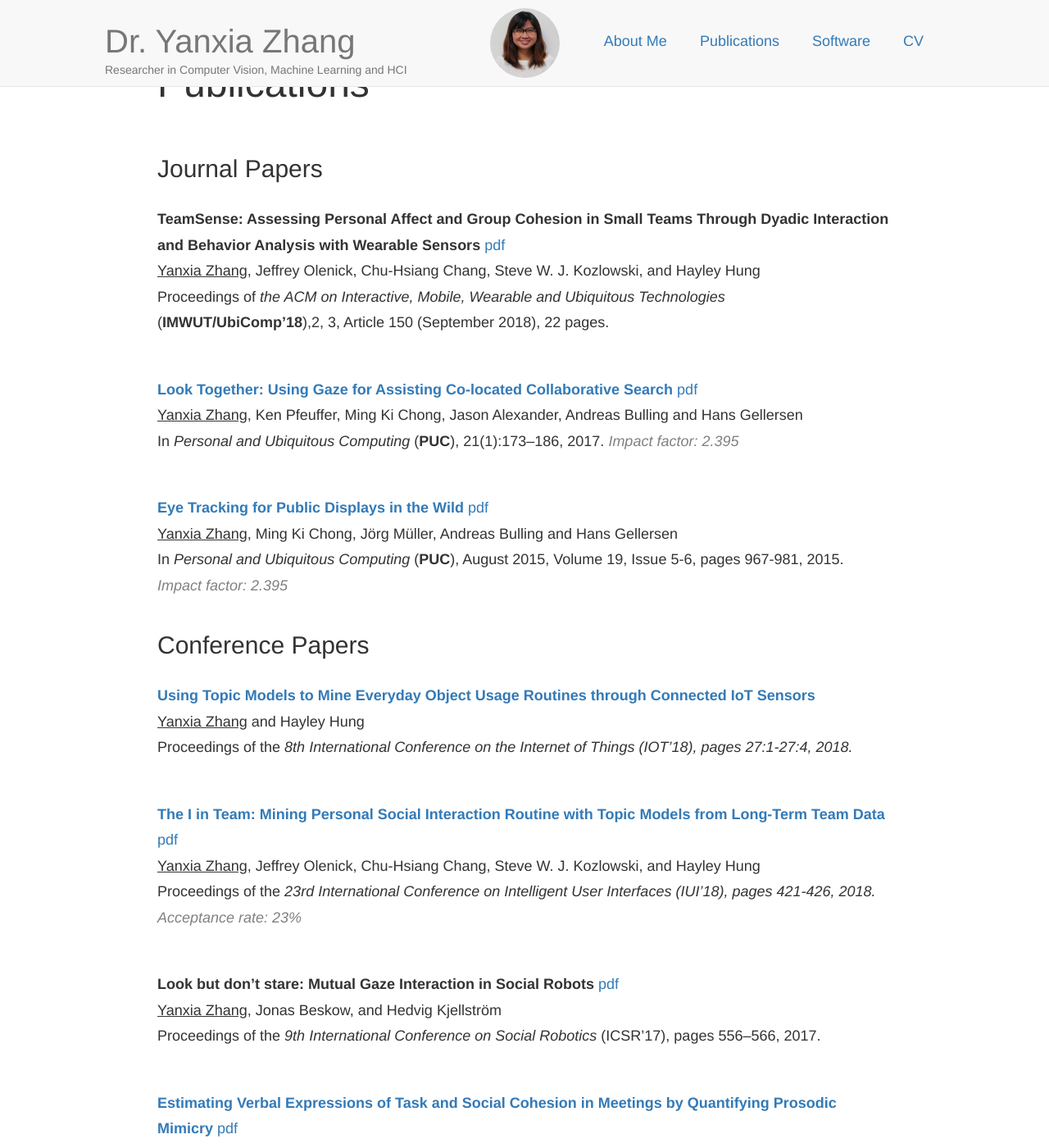
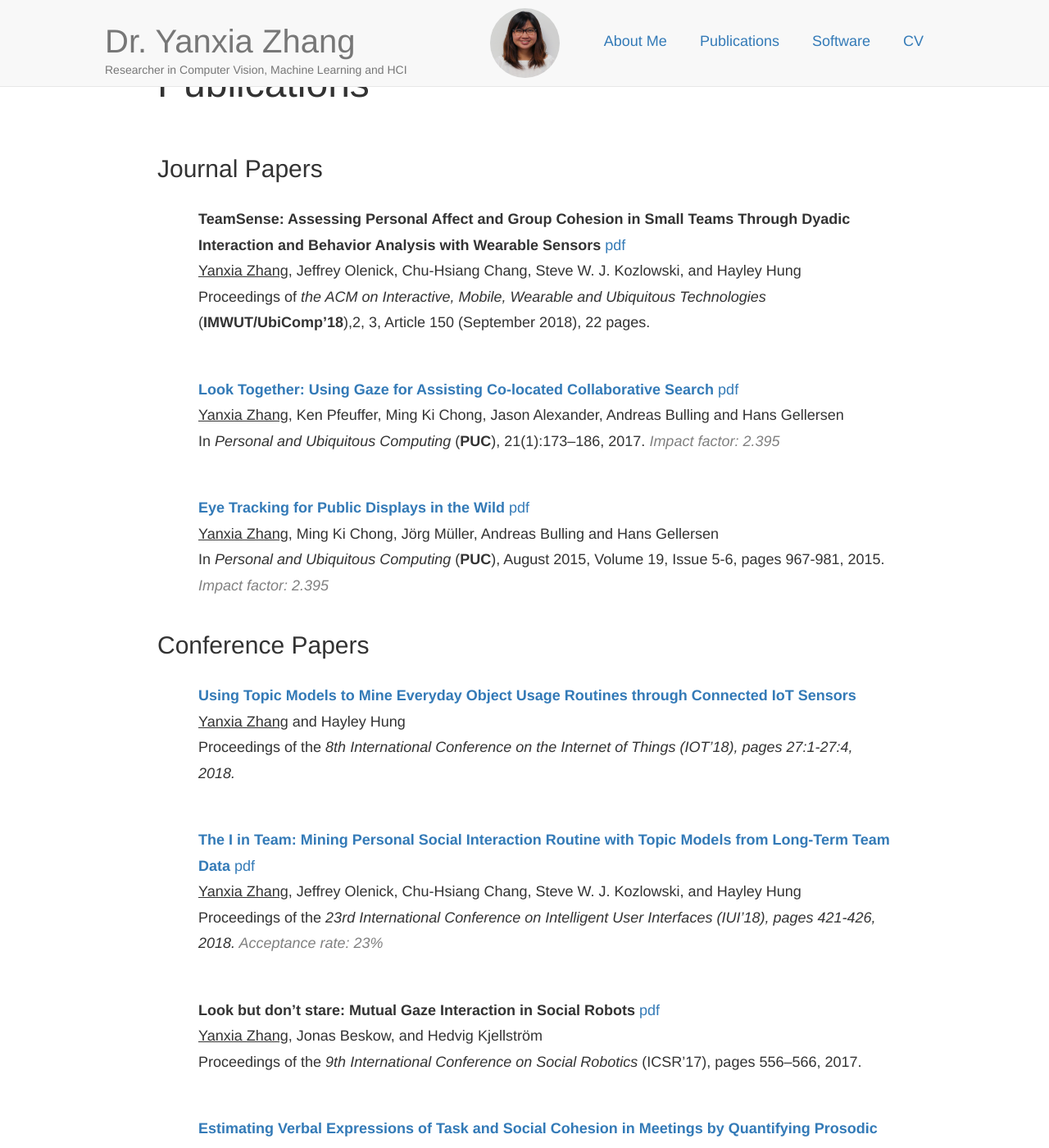
Before and after one commit to yanxia-zhang/yanxia-zhang.github.io, a Jekyll site: the page built from index.html, in a window 1280 px wide and 1400 px high, scrolled down 3312 px. Shown: the whole window at 82% size. Built offline with Jekyll 4.4.1, drawn with Linux system fonts in a browser that asks for light colours; nearby versions of some CDN libraries.

Commit message:
restyle publications

```diff
--- a/_includes/cv.html
+++ b/_includes/cv.html
@@ -4,7 +4,7 @@
   <div style="height:30px;"></div>
 
   <h2><span>Education</span></h2>
-  <p class="cv_p">
+  <p class="p_left">
     Ph.D. in Computer Science, Lancaster University, UK (2010 – 2015)<br/>
     Master of Science in Artificial Intelligence, University of Amsterdam, Netherlands (2008 – 2010)<br/>
     Bachelor of Science in Electronics and Information Engineering, Huazhong University of Science and Technology, China (2004 – 2008)<br/>
@@ -12,7 +12,7 @@
   </p>
 
   <h2><span>Teaching</span></h2>
-  <p class="cv_p">
+  <p class="p_left">
     Co-instructor, Algorithms and Data Structure, Delft University of Technology (2017)<br/>
     Co-instructor, Multimedia Analyse, Delft University of Technology (2017)<br/>
     Teaching Assistant, Media Coding &amp; Processing, Lancaster University (2015)<br/>
@@ -20,7 +20,7 @@
   </p>
 
   <h2><span>Selected Awards</span></h2>
-  <p class="cv_p">
+  <p class="p_left">
     Marie Curie Fellowship, European Commission (2011 – 2014)<br/>
     Runner-up of Best PhD Talks at the SciTech Christmas Conference, Lancaster University, UK (2014)<br/>
     Best Presentation at the Symposium on Natural User Interfaces, Augmented Reality and Beyond, The Rank Prize Funds, UK (2013)<br/>
@@ -32,7 +32,7 @@
 
   <h2><span>Skills</span></h2>
 
-  <p class="cv_p">
+  <p class="p_left">
     Python, C/C++<br/>
     OpenCV, Qt, Kinect SDK, Tobii SDK<br/>
     Matlab, R, Visualization Toolkit (VTK), scikit-learn, Keras<br/>
--- a/_includes/publications.html
+++ b/_includes/publications.html
@@ -2,80 +2,80 @@
 <section>
   <h1 class="big_h1">Publications</h1>
   <div style="height:30px;"></div>
-
   <h2><span>Journal Papers</span></h2>
-  <p><strong>TeamSense: Assessing Personal Affect and Group Cohesion in Small Teams Through Dyadic Interaction and Behavior Analysis with Wearable Sensors </strong><a href="http://www.yanxiazhang.com/wp-content/uploads/2018/09/J3_IMWUT2018.pdf">pdf</a><br />
+  <p class="p_left">
+    <strong>TeamSense: Assessing Personal Affect and Group Cohesion in Small Teams Through Dyadic Interaction and Behavior Analysis with Wearable Sensors </strong><a href="http://www.yanxiazhang.com/wp-content/uploads/2018/09/J3_IMWUT2018.pdf">pdf</a><br />
     <span style="text-decoration: underline;">Yanxia Zhang</span>, Jeffrey Olenick, Chu-Hsiang Chang, Steve W. J. Kozlowski, and Hayley Hung<br />
     Proceedings of<em> the ACM on Interactive, Mobile, Wearable and Ubiquitous Technologies </em>(<strong>IMWUT/UbiComp&#8217;18</strong>),2, 3, Article 150 (September 2018), 22 pages.
   </p>
 
-
-<p><a href="https://link.springer.com/article/10.1007/s00779-016-0969-x" target="_blank" rel="noopener"><strong>Look Together: Using Gaze for Assisting Co-located Collaborative Search </strong></a><a href="http://www.yanxiazhang.com/wp-content/uploads/2017/12/J2_PUC2017.pdf">pdf</a><br />
+  <p class="p_left">
+    <a href="https://link.springer.com/article/10.1007/s00779-016-0969-x" target="_blank" rel="noopener"><strong>Look Together: Using Gaze for Assisting Co-located Collaborative Search </strong></a><a href="http://www.yanxiazhang.com/wp-content/uploads/2017/12/J2_PUC2017.pdf">pdf</a><br />
     <span style="text-decoration: underline;">Yanxia Zhang</span>, Ken Pfeuffer, Ming Ki Chong, Jason Alexander, Andreas Bulling and Hans Gellersen<br />
     In <em>Personal and Ubiquitous Computing</em> (<strong>PUC</strong>), 21(1):173–186, 2017.<span style="color: #808080;"> <i>Impact factor: 2.395</i></span>
   </p>
 
-
-<p><a href="https://link.springer.com/article/10.1007/s00779-015-0866-8" target="_blank" rel="noopener"><strong>Eye Tracking for Public Displays in the Wild </strong></a> <a href="http://www.yanxiazhang.com/wp-content/uploads/2017/12/J1_PUC2015.pdf">pdf</a><br />
+  <p class="p_left">
+    <a href="https://link.springer.com/article/10.1007/s00779-015-0866-8" target="_blank" rel="noopener"><strong>Eye Tracking for Public Displays in the Wild </strong></a> <a href="http://www.yanxiazhang.com/wp-content/uploads/2017/12/J1_PUC2015.pdf">pdf</a><br />
     <span style="text-decoration: underline;">Yanxia Zhang</span>, Ming Ki Chong, Jörg Müller, Andreas Bulling and Hans Gellersen<br />
     In <em>Personal and Ubiquitous Computing</em> (<strong>PUC</strong>), August 2015, Volume 19, Issue 5-6, pages 967-981, 2015. <span style="color: #808080;"><i>Impact factor: 2.395</i></span>
   </p>
 
-
   <h2><span>Conference Papers</span></h2>
-<p><strong><a href="https://dl.acm.org/citation.cfm?id=3277634">Using Topic Models to Mine Everyday Object Usage Routines through Connected IoT Sensors</a></strong><br />
+  <p class="p_left">
+    <strong><a href="https://dl.acm.org/citation.cfm?id=3277634">Using Topic Models to Mine Everyday Object Usage Routines through Connected IoT Sensors</a></strong><br />
     <span style="text-decoration: underline;">Yanxia Zhang</span> and Hayley Hung<br />
     Proceedings of the <em>8th International Conference on the Internet of Things<em> (IOT&#8217;18), pages 27:1-27:4, 2018.</em></em>
   </p>
 
-
-<p><strong><a href="https://dl.acm.org/citation.cfm?id=3172997">The I in Team: Mining Personal Social Interaction Routine with Topic Models from Long-Term Team Data</a> </strong><a href="http://www.yanxiazhang.com/wp-content/uploads/2017/12/C11_IUI2018.pdf">pdf</a><br />
+  <p class="p_left">
+    <strong><a href="https://dl.acm.org/citation.cfm?id=3172997">The I in Team: Mining Personal Social Interaction Routine with Topic Models from Long-Term Team Data</a> </strong><a href="http://www.yanxiazhang.com/wp-content/uploads/2017/12/C11_IUI2018.pdf">pdf</a><br />
     <span style="text-decoration: underline;">Yanxia Zhang</span>, Jeffrey Olenick, Chu-Hsiang Chang, Steve W. J. Kozlowski, and Hayley Hung<br />
     Proceedings of the <em>23rd International Conference on Intelligent User Interfaces<em> (IUI’18), pages 421-426, 2018. <span style="color: #808080;"><i>Acceptance rate: 23%</i></span></em></em>
   </p>
 
-
-<p><strong>Look but don’t stare: Mutual Gaze Interaction in Social Robots </strong><a href="http://www.yanxiazhang.com/wp-content/uploads/2017/12/C10_ICSR2017.pdf">pdf</a><br />
+  <p class="p_left">
+    <strong>Look but don’t stare: Mutual Gaze Interaction in Social Robots </strong><a href="http://www.yanxiazhang.com/wp-content/uploads/2017/12/C10_ICSR2017.pdf">pdf</a><br />
     <span style="text-decoration: underline;">Yanxia Zhang</span>, Jonas Beskow, and Hedvig Kjellström<br />
     Proceedings of the <em>9th International Conference on Social Robotics</em> (ICSR’17), pages 556–566, 2017.
   </p>
 
-
-<p><a href="https://dl.acm.org/citation.cfm?id=3136811&amp;CFID=1018144267&amp;CFTOKEN=63225091" target="_blank" rel="noopener"><strong>Estimating Verbal Expressions of Task and Social Cohesion in Meetings by Quantifying Prosodic Mimicry </strong></a><a href="http://www.yanxiazhang.com/wp-content/uploads/2017/12/C9_ICMI2017.pdf">pdf</a><br />
+  <p class="p_left">
+    <a href="https://dl.acm.org/citation.cfm?id=3136811&amp;CFID=1018144267&amp;CFTOKEN=63225091" target="_blank" rel="noopener"><strong>Estimating Verbal Expressions of Task and Social Cohesion in Meetings by Quantifying Prosodic Mimicry </strong></a><a href="http://www.yanxiazhang.com/wp-content/uploads/2017/12/C9_ICMI2017.pdf">pdf</a><br />
     Marjolein Nanninga, <span style="text-decoration: underline;">Yanxia Zhang</span>, Nale Lehmann-Willenbrock, Zoltán Szlávik, and Hayley Hung<br />
     Proceedings of the <em>19th ACM International Conference on Multimodal Interaction</em> (ICMI’17), pages 206–215, 2017. <span style="color: #808080;"><i>Acceptance rate: 17% (oral)</i></span>
   </p>
 
-
-<p><a href="https://link.springer.com/chapter/10.1007/978-3-319-39627-9_26" target="_blank" rel="noopener"><strong>Monitoring Dementia with Automatic Eye </strong><strong>Movements Analysis </strong></a><a href="http://www.yanxiazhang.com/wp-content/uploads/2017/12/C8_KESIDT_2016.pdf">pdf</a><br />
+  <p class="p_left">
+    <a href="https://link.springer.com/chapter/10.1007/978-3-319-39627-9_26" target="_blank" rel="noopener"><strong>Monitoring Dementia with Automatic Eye </strong><strong>Movements Analysis </strong></a><a href="http://www.yanxiazhang.com/wp-content/uploads/2017/12/C8_KESIDT_2016.pdf">pdf</a><br />
     <span style="text-decoration: underline;">Yanxia Zhang</span>, Thomas Wilcockson, Kwang In Kim, Trevor Crawford, Hans Gellersen, and Pete Sawyer.<br />
     Proceedings of the <em>8th KES International Conference on Intelligent Decision Technologies</em> (KES-IDT’16) – Part II, pages 299–309. Springer International Publishing, 2016.
   </p>
 
-
-<p><a href="https://dl.acm.org/citation.cfm?id=2857509&amp;CFID=1018144267&amp;CFTOKEN=63225091" target="_blank" rel="noopener"><strong>Gaussian Processes as an Alternative to Polynomial Gaze Estimation Functions </strong></a><a href="http://www.yanxiazhang.com/wp-content/uploads/2017/12/C7_ETRA2016.pdf">pdf</a><br />
+  <p class="p_left">
+    <a href="https://dl.acm.org/citation.cfm?id=2857509&amp;CFID=1018144267&amp;CFTOKEN=63225091" target="_blank" rel="noopener"><strong>Gaussian Processes as an Alternative to Polynomial Gaze Estimation Functions </strong></a><a href="http://www.yanxiazhang.com/wp-content/uploads/2017/12/C7_ETRA2016.pdf">pdf</a><br />
     Laura Sesma-Sanchez, <span style="text-decoration: underline;">Yanxia Zhang</span>, Andreas Bulling and Hans Gellersen<br />
     Proceedings of the 9<em>th International Symposium on Eye Tracking Research and Applications</em> (ETRA’16), pages 229-232, 2016.
   </p>
 
-
-<p><a href="https://dl.acm.org/citation.cfm?id=2807460&amp;CFID=1018144267&amp;CFTOKEN=63225091" target="_blank" rel="noopener"><strong>Gaze-Shifting: Direct-Indirect Input with Pen and Touch Modulated by Gaze </strong></a><a href="http://www.yanxiazhang.com/wp-content/uploads/2017/12/C6_UIST2015.pdf">pdf</a><br />
+  <p class="p_left">
+    <a href="https://dl.acm.org/citation.cfm?id=2807460&amp;CFID=1018144267&amp;CFTOKEN=63225091" target="_blank" rel="noopener"><strong>Gaze-Shifting: Direct-Indirect Input with Pen and Touch Modulated by Gaze </strong></a><a href="http://www.yanxiazhang.com/wp-content/uploads/2017/12/C6_UIST2015.pdf">pdf</a><br />
     Ken Pfeuffer, Jason Alexander, Ming Ki Chong, <span style="text-decoration: underline;">Yanxia Zhang</span> and Hans Gellersen<br />
     Proceedings of the <em>28th Annual ACM Symposium on User Interface Software and Technology</em> (UIST’15), Charlotte, NC, USA, pages 373-383, 2015. <strong>(Honorable Mention/Best Paper Nominee) </strong><span style="color: #808080;"><i>Acceptance rate: 24%</i></span>
   </p>
 
-
-<p><strong><a href="https://link.springer.com/chapter/10.1007/978-3-319-22698-9_39" target="_blank" rel="noopener">The Costs and Benefits of Combining Gaze and Hand Gestures for Remote Interaction</a> </strong><a href="http://www.yanxiazhang.com/wp-content/uploads/2017/12/C5_INTERACT2015.pdf">pdf</a><br />
+  <p class="p_left">
+    <strong><a href="https://link.springer.com/chapter/10.1007/978-3-319-22698-9_39" target="_blank" rel="noopener">The Costs and Benefits of Combining Gaze and Hand Gestures for Remote Interaction</a> </strong><a href="http://www.yanxiazhang.com/wp-content/uploads/2017/12/C5_INTERACT2015.pdf">pdf</a><br />
     <span style="text-decoration: underline;">Yanxia Zhang</span>, Sophie Stellmach, Abigail Sellen, and Andrew Blake<br />
     Proceedings of the <em>15th IFIP TC.13 International Conference on Human-Computer Interaction</em> (INTERACT&#8217;15), pages 570-577, 2015. <span style="color: #808080;"><i>Acceptance rate: 27%</i></span>
   </p>
 
-
-<p><iframe src="//www.youtube.com/embed/Sh-jVPvx5Zw?rel=0" width="560" height="315" frameborder="0" allowfullscreen="allowfullscreen"></iframe>
+  <p class="p_left">
+    <iframe src="//www.youtube.com/embed/Sh-jVPvx5Zw?rel=0" width="560" height="315" frameborder="0" allowfullscreen="allowfullscreen"></iframe>
   </p>
 
-
-<p><!--This is a comment. Comments are not displayed in the browser
+  <p class="p_left">
+  <!--This is a comment. Comments are not displayed in the browser
 <a href="http://dx.doi.org/10.1145/2632048.2636071" target="_blank" rel="noopener">
 --><br />
 <a href="https://dl.acm.org/citation.cfm?id=2636071&amp;CFID=1018144267&amp;CFTOKEN=63225091" target="_blank" rel="noopener"><strong>GazeHorizon: Enabling Passers-by to Interact with Public Displays by Gaze</strong></a> <a href="http://www.yanxiazhang.com/wp-content/uploads/2017/12/C4_UbiComp2014.pdf">pdf</a><br />
@@ -83,12 +83,12 @@
 Proceedings of the <em>2014 ACM International Joint Conference on Pervasive and Ubiquitous Computing</em> (UbiComp&#8217;14), Seattle, Washington, USA, pages 559-563, 2014. <span style="color: #808080;"><i>Acceptance rate: 20.7%</i></span>
 </p>
 
-
-<p><iframe src="//www.youtube.com/embed/FV5ViwMnn4w?rel=0" width="560" height="315" frameborder="0" allowfullscreen="allowfullscreen"></iframe>
+<p class="p_left">
+  <iframe src="//www.youtube.com/embed/FV5ViwMnn4w?rel=0" width="560" height="315" frameborder="0" allowfullscreen="allowfullscreen"></iframe>
 </p>
 
-
-<p><!--This is a comment. Comments are not displayed in the browser
+<p class="p_left">
+  <!--This is a comment. Comments are not displayed in the browser
 <a href="http://dx.doi.org/10.1145/2598153.2598186" target="_blank" rel="noopener">
 --><br />
 <strong><a href="https://dl.acm.org/citation.cfm?id=2598186&amp;CFID=1018144267&amp;CFTOKEN=63225091" target="_blank" rel="noopener">Pupil-Canthi-Ratio: A Calibration-Free Method for Tracking Horizontal Gaze Direction</a> </strong><a href="http://www.yanxiazhang.com/wp-content/uploads/2017/12/C3_AVI2014.pdf">pdf</a><br />
@@ -96,23 +96,23 @@ Proceedings of the <em>2014 ACM International Joint Conference on Pervasive and
 Proceedings of the <em>12th International Working Conference on Advanced Visual Interfaces</em> (AVI&#8217;14), Como, Italy, pages 129-132, 2014. <span style="color: #808080;"><i>Acceptance rate: 29%</i></span>
 </p>
 
-
-<p><iframe src="//www.youtube.com/embed/XJT1ux834Xg?rel=0" width="560" height="315" frameborder="0" allowfullscreen="allowfullscreen"></iframe>
+<p class="p_left">
+  <iframe src="//www.youtube.com/embed/XJT1ux834Xg?rel=0" width="560" height="315" frameborder="0" allowfullscreen="allowfullscreen"></iframe>
 </p>
 
-
-<p><a href="https://dl.acm.org/citation.cfm?id=2470775&amp;CFID=1018144267&amp;CFTOKEN=63225091" target="_blank" rel="noopener"><strong>SideWays: A Gaze Interface for Spontaneous Interaction with Situated Displays</strong></a> <a href="http://www.yanxiazhang.com/wp-content/uploads/2017/12/C2_CHI2013.pdf">pdf</a><br />
+<p class="p_left">
+  <a href="https://dl.acm.org/citation.cfm?id=2470775&amp;CFID=1018144267&amp;CFTOKEN=63225091" target="_blank" rel="noopener"><strong>SideWays: A Gaze Interface for Spontaneous Interaction with Situated Displays</strong></a> <a href="http://www.yanxiazhang.com/wp-content/uploads/2017/12/C2_CHI2013.pdf">pdf</a><br />
   <span style="text-decoration: underline;">Yanxia Zhang</span>, Andreas Bulling and Hans Gellersen<br />
   Proceedings of the <em>31st SIGCHI International Conference on Human Factors in Computing Systems</em> (CHI&#8217;13), Paris, France, pages 851-860, 2013. <span style="color: #808080;"><i>Acceptance rate: 20%</i></span>
 </p>
 
-
-<p><iframe src="//www.youtube.com/embed/TUAh8xseE0s?rel=0" width="560" height="315" frameborder="0" allowfullscreen="allowfullscreen"></iframe><br />
+<p class="p_left">
+  <iframe src="//www.youtube.com/embed/TUAh8xseE0s?rel=0" width="560" height="315" frameborder="0" allowfullscreen="allowfullscreen"></iframe><br />
   <span style="color: #ff6600;">Press Coverage: </span><a href="http://www.bbc.co.uk/news/technology-22351995" target="_blank" rel="noopener">BBC News</a>, <a href="http://www.newscientist.com/article/dn23455-eyetracking-gadget-knows-just-what-youre-longing-for.html" target="_blank" rel="noopener">NewScientist</a>, <a href="http://www.forbes.com/sites/tarunwadhwa/2013/05/08/with-recent-advances-in-eye-tracking-advertising-set-to-become-even-more-invasive/" target="_blank" rel="noopener">Forbes</a>, <a href="http://phys.org/news/2013-05-sideways-eye-tracking-shown-paris-conference.html" target="_blank" rel="noopener">Phys.org</a>
 </p>
 
-
-<p><!--This is a comment. Comments are not displayed in the browser
+<p class="p_left">
+  <!--This is a comment. Comments are not displayed in the browser
 <a href="http://dx.doi.org/10.1145/2168556.2168611" target="_blank" rel="noopener">
 --><br />
 <strong><a href="https://dl.acm.org/citation.cfm?id=2168611&amp;CFID=1018144267&amp;CFTOKEN=63225091" target="_blank" rel="noopener">Towards Pervasive Gaze Tracking with Low-level Image Features</a> </strong><a href="http://www.yanxiazhang.com/wp-content/uploads/2017/12/C1_ETRA2012.pdf">pdf</a><br />
@@ -121,50 +121,49 @@ Proceedings of the <em>7th International Symposium on Eye Tracking Research and
 <span style="color: #ff6600;">Source code:</span> <a href="http://www.yanxiazhang.com/wp-content/uploads/2013/04/DikablisSocketDemo.rar">DikablisSocket</a>
 </p>
 
-
 <h2><span>PhD Thesis</span></h2>
-<p><a href="http://eprints.lancs.ac.uk/76906/"><strong>Eye Tracking and Gaze Interface Design for Pervasive Displays</strong></a><br />
+<p class="p_left">
+  <a href="http://eprints.lancs.ac.uk/76906/"><strong>Eye Tracking and Gaze Interface Design for Pervasive Displays</strong></a><br />
   Yanxia Zhang, Lancaster University, 2015
 </p>
 
-
 <h2><span>Workshop Papers</span></h2>
-<p><strong><a href="https://dl.acm.org/citation.cfm?id=2807960&amp;CFID=1018144267&amp;CFTOKEN=63225091" target="_blank" rel="noopener">The 5th International Workshop on Pervasive Eye Tracking and Mobile Eye-based Interaction</a></strong><br />
+<p class="p_left">
+  <strong><a href="https://dl.acm.org/citation.cfm?id=2807960&amp;CFID=1018144267&amp;CFTOKEN=63225091" target="_blank" rel="noopener">The 5th International Workshop on Pervasive Eye Tracking and Mobile Eye-based Interaction</a></strong><br />
   Peter Kiefer, <span style="text-decoration: underline;">Yanxia Zhang</span> and Andreas Bulling<br />
   Adjunct Proceedings of the <em>2015 ACM International Joint Conference on Pervasive and Ubiquitous Computing </em>(UbiComp/ISWC&#8217;15 Adjunct), Osaka, Japan, pages 825-828, 2015.
 </p>
 
-
-<p><a href="http://dx.doi.org/10.1109/PerComW.2013.6529455" target="_blank" rel="noopener"><strong>Exploring Concept Drift using Interactive Simulations</strong></a><br />
+<p class="p_left">
+  <a href="http://dx.doi.org/10.1109/PerComW.2013.6529455" target="_blank" rel="noopener"><strong>Exploring Concept Drift using Interactive Simulations</strong></a><br />
   Jeremiah Smith, Naranker Dulay, Mate Atilla Toth, Oliver Amft and <span style="text-decoration: underline;">Yanxia Zhang</span><br />
   Proceedings of the <em>2013 IEEE International Conference on Pervasive Computing and Communications Workshops (PERCOM Workshops)</em>, San Diego, CA, pages 49-54, 2013.
 </p>
 
-
-<p><a href="http://dx.doi.org/10.1145/2029956.2029961" target="_blank" rel="noopener"><br />
+<p class="p_left">
+  <a href="http://dx.doi.org/10.1145/2029956.2029961" target="_blank" rel="noopener"><br />
     <strong>Discrimination of Gaze Directions Using Low-Level Eye Image Feature</strong></a><br />
     <span style="text-decoration: underline;">Yanxia Zhang</span>, Andreas Bulling and Hans Gellersen<br />
     Proceedings of the <em>1st International Workshop on Pervasive Eye Tracking and Mobile Eye-Based Interaction</em> (PETMEI&#8217;11), Beijing, China, pages 9-13, September 2011.
   </p>
 
-
   <h2><span>Demos</span></h2>
-<p><a href="https://dl.acm.org/citation.cfm?id=2800922&amp;CFID=1018144267&amp;CFTOKEN=63225091" target="_blank" rel="noopener"><strong>A Collaborative Gaze Aware Information Display</strong></a><br />
+  <p class="p_left">
+    <a href="https://dl.acm.org/citation.cfm?id=2800922&amp;CFID=1018144267&amp;CFTOKEN=63225091" target="_blank" rel="noopener"><strong>A Collaborative Gaze Aware Information Display</strong></a><br />
     Ken Pfeuffer, <span style="text-decoration: underline;">Yanxia Zhang</span>, and Hans Gellersen<br />
     The <em>2015 ACM International Joint Conference on Pervasive and Ubiquitous Computing </em>(UbiComp 2015), Osaka, Japan, September 2015.
   </p>
 
-
-<p><strong>SideWays: A Gaze Interface for Spontaneous Interaction with Situated Displays</strong><br />
+  <p class="p_left">
+    <strong>SideWays: A Gaze Interface for Spontaneous Interaction with Situated Displays</strong><br />
     <span style="text-decoration: underline;">Yanxia Zhang</span>, Andreas Bulling and Hans Gellersen<br />
     The <em>31st SIGCHI International Conference on Human Factors in Computing Systems</em> (CHI 2013), Paris, France, 2013.
   </p>
 
-
-<p><strong>Pervasive Gaze-Based Interaction with Public Display using a Webcam</strong><br />
+  <p class="p_left">
+    <strong>Pervasive Gaze-Based Interaction with Public Display using a Webcam</strong><br />
     <span style="text-decoration: underline;">Yanxia Zhang</span>, Andreas Bulling and Hans Gellersen<br />
     The <em>10th International Conference on Pervasive Computing</em> (Pervasive 2012), Newcastle, United Kingdom, June 2012.
   </p>
 
-
 </section>
--- a/css/main.css
+++ b/css/main.css
@@ -22,7 +22,7 @@ p {
   padding: 20px 15%;
 }
 
-.cv_p {
+.p_left {
   margin-left: 50px;
 }
 
```
Lines whose indentation alone changed are shown as unchanged.
